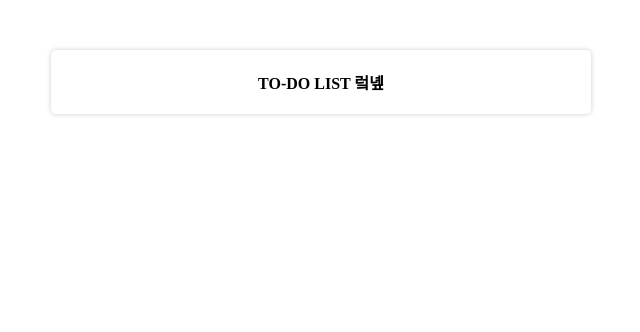
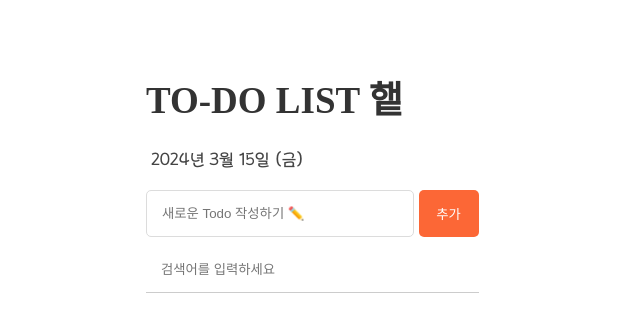
Before and after one commit to ss133600/To-do-List, a React (Create React App) app: page / in a window 1280 px wide. Shown: the top 332 px of the page, without its empty margins (319-959 px from the left). Built offline with nearby package versions, Linux system fonts and the light colour scheme; a web font is replaced by a local one.

Commit message:
UI 디자인 제작

```diff
--- a/src/App.js
+++ b/src/App.js
@@ -1,6 +1,24 @@
+import Header from 'components/Header';
 import './App.css';
+import TodoEditor from 'components/TodoEditor';
+import TodoList from 'components/TodoList';
+import styled from 'styled-components';
+
+const Wrapper = styled.div`
+  display: flex;
+  flex-direction: column;
+  color: #444;
+  /* gap: 10px; */
+`;
 
 function App() {
-  return <div className="App">TO-DO LIST 렄녶</div>;
+  return (
+    <Wrapper>
+      <Header />
+      <TodoEditor />
+      <TodoList />
+    </Wrapper>
+  );
 }
+
 export default App;
--- /dev/null
+++ b/src/components/CustomDate.js
@@ -0,0 +1,39 @@
+import styled from 'styled-components';
+
+const Dday = styled.div`
+  margin-left: 5px;
+  margin-top: 25px;
+  margin-bottom: -3px;
+  font-size: 16px;
+  font-weight: 400;
+  font-family: 'YClover';
+  font-weight: Regular;
+`;
+
+export const CustomDate = () => {
+  const today = new Date();
+  const formattedDate = `${today.getFullYear()}년
+      ${today.getMonth() + 1}월 ${today.getDate()}일 `;
+
+  return (
+    <>
+      <Dday>
+        {formattedDate}
+        {today.getDay() === 0
+          ? '(일)'
+          : today.getDay() === 1
+          ? '(월)'
+          : today.getDay() === 2
+          ? '(화)'
+          : today.getDay() === 3
+          ? '(수)'
+          : today.getDay() === 4
+          ? '(목)'
+          : today.getDay() === 5
+          ? '(금)'
+          : '(토)'}
+      </Dday>
+      <Dday></Dday>
+    </>
+  );
+};
--- /dev/null
+++ b/src/components/Header.js
@@ -0,0 +1,22 @@
+import styled from 'styled-components';
+import { CustomDate } from './CustomDate';
+
+const H2 = styled.p`
+  /* margin-left: 15px; */
+  margin-top: 20px;
+  color: #333;
+  font-size: 37px;
+  font-family: 'YClover';
+  font-weight: Bold;
+`;
+
+const Header = () => {
+  return (
+    <>
+      <H2>TO-DO LIST 햍</H2>
+      <CustomDate />
+    </>
+  );
+};
+
+export default Header;
--- /dev/null
+++ b/src/components/TodoEditor.js
@@ -0,0 +1,44 @@
+import styled from 'styled-components';
+
+const EditWrapper = styled.div`
+  width: 95%;
+  display: flex;
+  gap: 5px;
+
+  input {
+    /* margin-left: 10px; */
+    flex: 1;
+    box-sizing: border-box;
+    border: 1px solid rgb(220, 220, 220);
+    border-radius: 5px;
+    padding: 15px;
+    font-weight: 500;
+  }
+  input:focus {
+    outline: none;
+    /* border: 1px solid #ff2865; */
+    border: 1px solid #fc6736;
+  }
+`;
+
+const InsertBtn = styled.button`
+  cursor: pointer;
+  width: 60px;
+  border: none;
+  /* background: #ff2865; */
+  background-color: #fc6736;
+  color: white;
+  border-radius: 5px;
+`;
+
+const TodoEditor = () => {
+  return (
+    <>
+      <EditWrapper>
+        <input type="text" placeholder="새로운 Todo 작성하기 ✏️" />
+        <InsertBtn>추가</InsertBtn>
+      </EditWrapper>
+    </>
+  );
+};
+export default TodoEditor;
--- /dev/null
+++ b/src/components/TodoList.js
@@ -0,0 +1,26 @@
+import styled from 'styled-components';
+
+const SearchBar = styled.input`
+  margin-top: 10px;
+  /* margin-left: 15px; */
+  box-sizing: border-box;
+  width: 95%;
+  border: none;
+  border-bottom: 1px solid #ccc;
+  padding: 15px 15px;
+  margin-bottom: 20px;
+  &:focus {
+    outline: none;
+    /* border-bottom: 1px solid #ff2865; */
+    border-bottom: 1px solid #fc6736;
+  }
+`;
+
+const TodoList = () => {
+  return (
+    <>
+      <SearchBar type="text" placeholder="검색어를 입력하세요"></SearchBar>
+    </>
+  );
+};
+export default TodoList;
--- a/src/index.css
+++ b/src/index.css
@@ -2,15 +2,12 @@
 * {
   margin: 0;
   padding: 0;
-  font-family: 'YClover';
 }
 body {
-  width: 100%;
-  max-width: 500px;
+  width: 100w;
+  max-width: 350px;
   margin: 50px auto;
-  font-family: 'YClover';
-  font-weight: bold;
-  padding: 20px;
+  padding: 0px 40px;
   border-radius: 5px;
-  box-shadow: 0 0 5px #ccc;
+  /* box-shadow: 0 0 5px #ccc; */
 }
```
